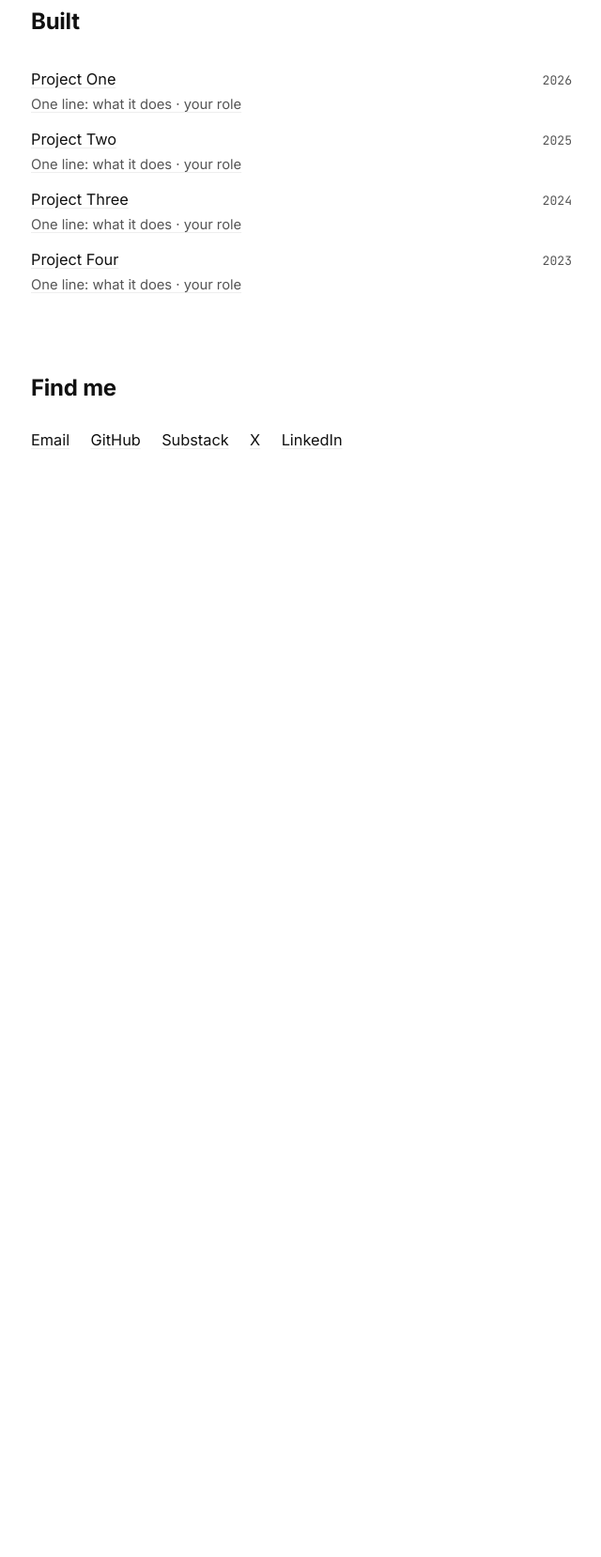
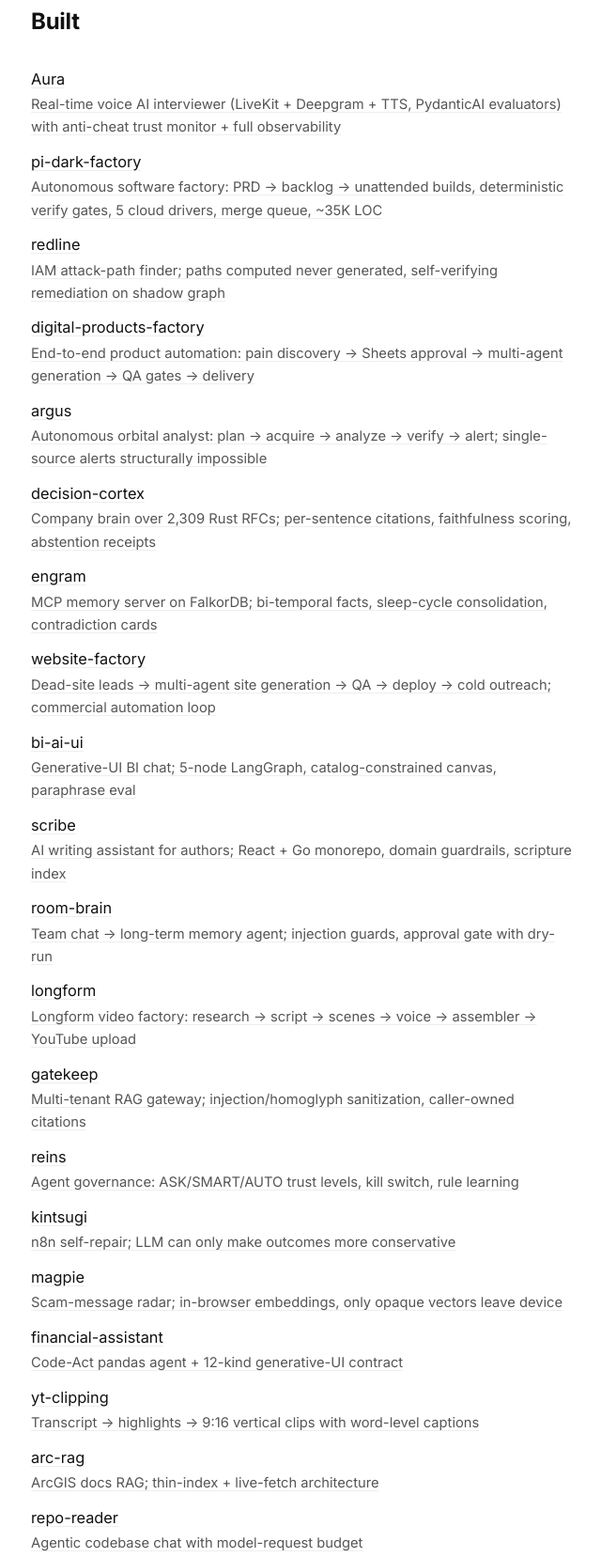
Before and after one commit to techafreshh/nu-portfolio, a plain HTML site: page index.html in a window 1280 px wide. Shown: the part 858-2515 px from the top of the page at 94% size, without its empty margins (319-959 px from the left). Before the commit the page ends 1436 px from the top, so only its background shows below. Drawn offline with Linux system fonts and the light colour scheme.

Commit message:
Replace Built placeholders with 22 generated entries
Built list now renders all projects from assets/data/projects.json
between BUILT markers via scripts/generate.py; no year column,
same-tab links to built/<slug>/.

```diff
--- a/index.html
+++ b/index.html
@@ -69,11 +69,30 @@
     <!-- TODO: rename to "Work", "Projects", etc. if you prefer -->
     <h2 class="section-label">Built</h2>
     <ul class="entries">
-      <!-- TODO: replace with your projects. Optional stack/role under each. -->
-      <li class="entry"><a class="entry-title link" href="#" target="_blank" rel="noopener noreferrer">Project One<span class="entry-sub">One line: what it does &middot; your role</span></a><span class="entry-year">2026</span></li>
-      <li class="entry"><a class="entry-title link" href="#" target="_blank" rel="noopener noreferrer">Project Two<span class="entry-sub">One line: what it does &middot; your role</span></a><span class="entry-year">2025</span></li>
-      <li class="entry"><a class="entry-title link" href="#" target="_blank" rel="noopener noreferrer">Project Three<span class="entry-sub">One line: what it does &middot; your role</span></a><span class="entry-year">2024</span></li>
-      <li class="entry"><a class="entry-title link" href="#" target="_blank" rel="noopener noreferrer">Project Four<span class="entry-sub">One line: what it does &middot; your role</span></a><span class="entry-year">2023</span></li>
+      <!-- BUILT:START -->
+      <li class="entry"><a class="entry-title link" href="built/aura/">Aura<span class="entry-sub">Real-time voice AI interviewer (LiveKit + Deepgram + TTS, PydanticAI evaluators) with anti-cheat trust monitor + full observability</span></a></li>
+      <li class="entry"><a class="entry-title link" href="built/pi-dark-factory/">pi-dark-factory<span class="entry-sub">Autonomous software factory: PRD → backlog → unattended builds, deterministic verify gates, 5 cloud drivers, merge queue, ~35K LOC</span></a></li>
+      <li class="entry"><a class="entry-title link" href="built/redline/">redline<span class="entry-sub">IAM attack-path finder; paths computed never generated, self-verifying remediation on shadow graph</span></a></li>
+      <li class="entry"><a class="entry-title link" href="built/digital-products-factory/">digital-products-factory<span class="entry-sub">End-to-end product automation: pain discovery → Sheets approval → multi-agent generation → QA gates → delivery</span></a></li>
+      <li class="entry"><a class="entry-title link" href="built/argus/">argus<span class="entry-sub">Autonomous orbital analyst: plan → acquire → analyze → verify → alert; single-source alerts structurally impossible</span></a></li>
+      <li class="entry"><a class="entry-title link" href="built/decision-cortex/">decision-cortex<span class="entry-sub">Company brain over 2,309 Rust RFCs; per-sentence citations, faithfulness scoring, abstention receipts</span></a></li>
+      <li class="entry"><a class="entry-title link" href="built/engram/">engram<span class="entry-sub">MCP memory server on FalkorDB; bi-temporal facts, sleep-cycle consolidation, contradiction cards</span></a></li>
+      <li class="entry"><a class="entry-title link" href="built/website-factory/">website-factory<span class="entry-sub">Dead-site leads → multi-agent site generation → QA → deploy → cold outreach; commercial automation loop</span></a></li>
+      <li class="entry"><a class="entry-title link" href="built/bi-ai-ui/">bi-ai-ui<span class="entry-sub">Generative-UI BI chat; 5-node LangGraph, catalog-constrained canvas, paraphrase eval</span></a></li>
+      <li class="entry"><a class="entry-title link" href="built/scribe/">scribe<span class="entry-sub">AI writing assistant for authors; React + Go monorepo, domain guardrails, scripture index</span></a></li>
+      <li class="entry"><a class="entry-title link" href="built/room-brain/">room-brain<span class="entry-sub">Team chat → long-term memory agent; injection guards, approval gate with dry-run</span></a></li>
+      <li class="entry"><a class="entry-title link" href="built/longform/">longform<span class="entry-sub">Longform video factory: research → script → scenes → voice → assembler → YouTube upload</span></a></li>
+      <li class="entry"><a class="entry-title link" href="built/gatekeep/">gatekeep<span class="entry-sub">Multi-tenant RAG gateway; injection/homoglyph sanitization, caller-owned citations</span></a></li>
+      <li class="entry"><a class="entry-title link" href="built/reins/">reins<span class="entry-sub">Agent governance: ASK/SMART/AUTO trust levels, kill switch, rule learning</span></a></li>
+      <li class="entry"><a class="entry-title link" href="built/kintsugi/">kintsugi<span class="entry-sub">n8n self-repair; LLM can only make outcomes more conservative</span></a></li>
+      <li class="entry"><a class="entry-title link" href="built/magpie/">magpie<span class="entry-sub">Scam-message radar; in-browser embeddings, only opaque vectors leave device</span></a></li>
+      <li class="entry"><a class="entry-title link" href="built/financial-assistant/">financial-assistant<span class="entry-sub">Code-Act pandas agent + 12-kind generative-UI contract</span></a></li>
+      <li class="entry"><a class="entry-title link" href="built/yt-clipping/">yt-clipping<span class="entry-sub">Transcript → highlights → 9:16 vertical clips with word-level captions</span></a></li>
+      <li class="entry"><a class="entry-title link" href="built/arc-rag/">arc-rag<span class="entry-sub">ArcGIS docs RAG; thin-index + live-fetch architecture</span></a></li>
+      <li class="entry"><a class="entry-title link" href="built/repo-reader/">repo-reader<span class="entry-sub">Agentic codebase chat with model-request budget</span></a></li>
+      <li class="entry"><a class="entry-title link" href="built/scrapline/">scrapline<span class="entry-sub">Deterministic shooter + real SB3 PPO RL environment</span></a></li>
+      <li class="entry"><a class="entry-title link" href="built/techa-dl-bot/">techa_dl_bot<span class="entry-sub">Telegram downloader with Local Bot API + async queue</span></a></li>
+      <!-- BUILT:END -->
     </ul>
     <!-- TODO: keep as the empty-state line if you remove all entries above. -->
     <p class="empty">Nothing published yet.</p>
```
